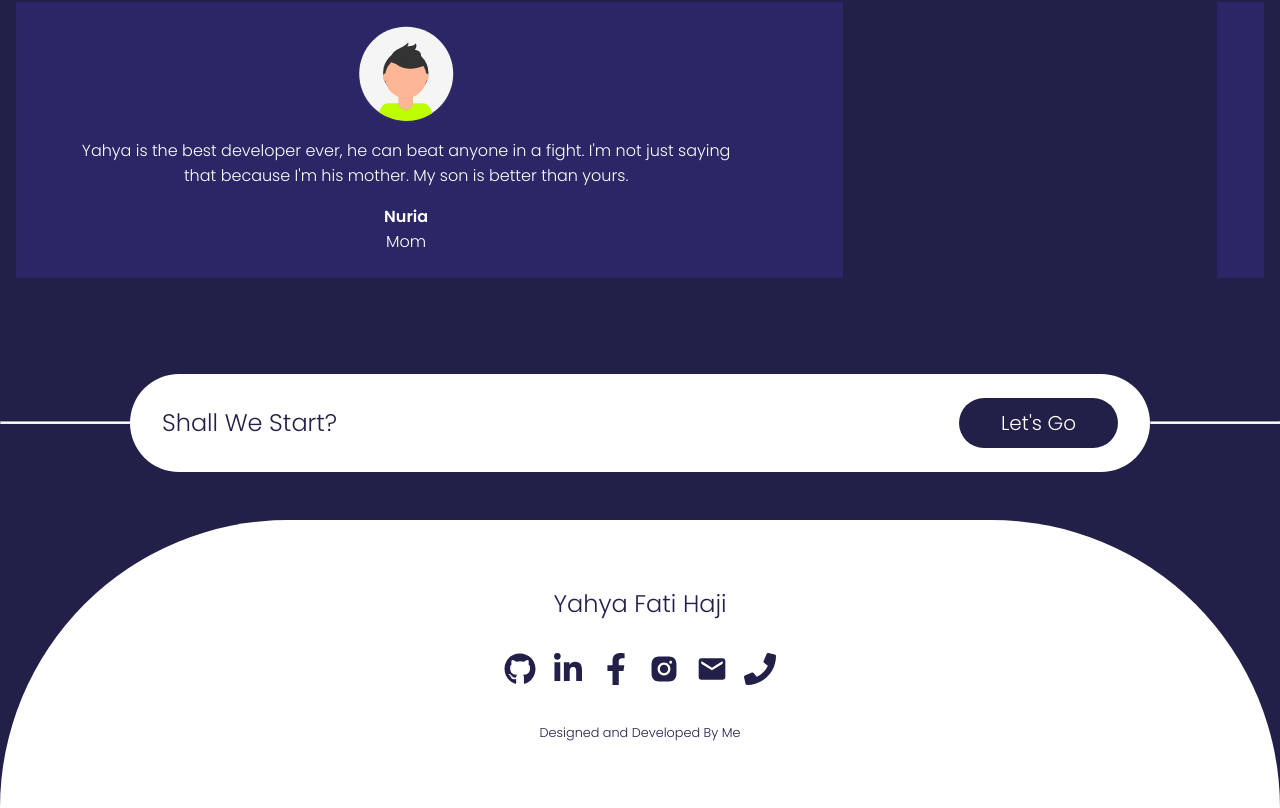
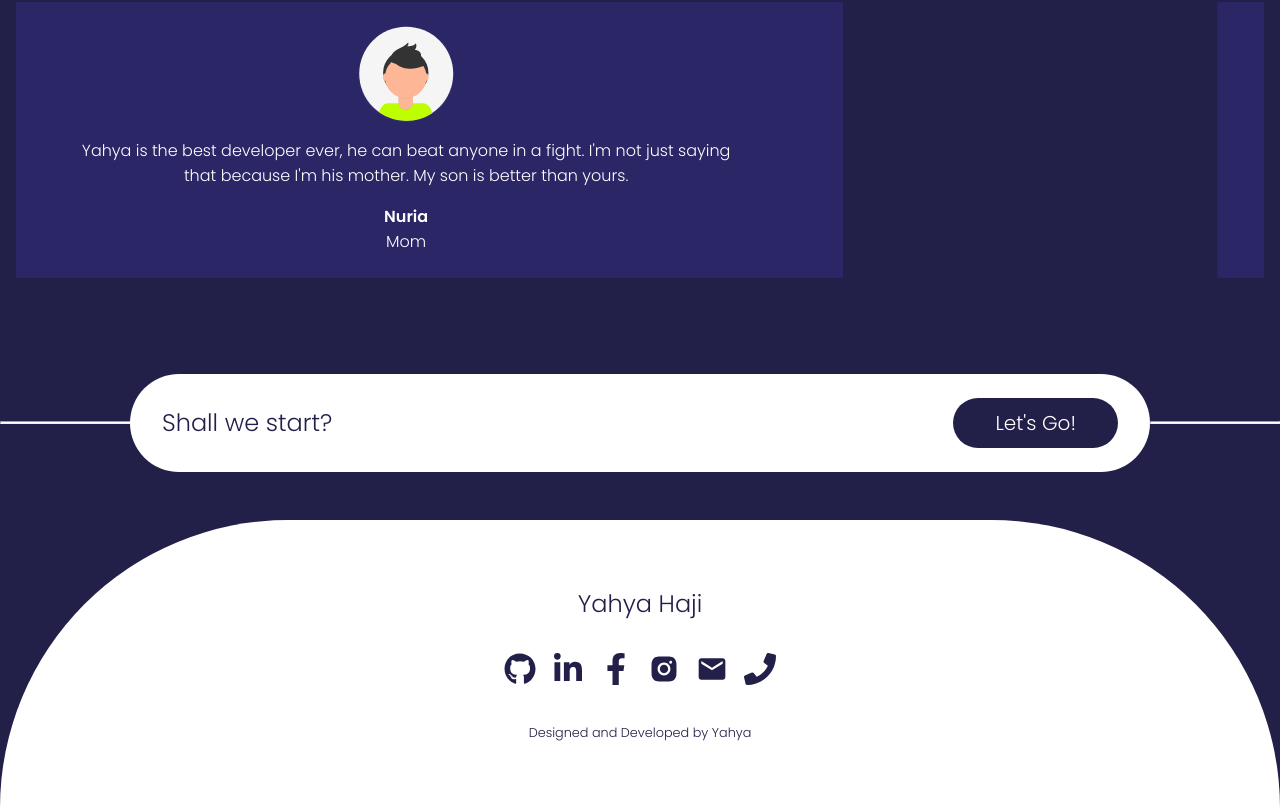
Before and after one commit to yahyafati/portfolio-vite, a React (Vite) app: page / in a window 1280 px wide. Shown: the part 2486-3294 px from the top of the page. Built offline with nearby package versions, Linux system fonts and the light colour scheme; the HTML template or start-up script is replaced by a standard one.

Commit message:
Localized shall we and footer

```diff
--- a/src/component/landingPage/contact/Contact.tsx
+++ b/src/component/landingPage/contact/Contact.tsx
@@ -1,13 +1,26 @@
 import SocialMediaIcons from './SocialMediaIcons';
 
 import style from './style.module.scss';
+import { FormattedMessage, useIntl } from 'react-intl';
 
 const Contact = () => {
+    const intl = useIntl();
+    const fullName =
+        intl.formatMessage({ id: 'firstName' }) +
+        ' ' +
+        intl.formatMessage({ id: 'lastName' });
     return (
         <footer id="contactSection" className={style.contactSection}>
-            <h2 className={style.name}>Yahya Fati Haji</h2>
+            <h2 className={style.name}>{fullName}</h2>
             <SocialMediaIcons />
-            <h6 className={style.credit}>Designed and Developed By Me</h6>
+            <h6 className={style.credit}>
+                <FormattedMessage
+                    id="landing.footer.credit"
+                    values={{
+                        designer: intl.formatMessage({ id: 'firstName' }),
+                    }}
+                />
+            </h6>
         </footer>
     );
 };
--- a/src/component/landingPage/shallWe/ShallWe.tsx
+++ b/src/component/landingPage/shallWe/ShallWe.tsx
@@ -1,14 +1,19 @@
 import { Link } from 'react-router-dom';
 
 import style from './style.module.scss';
+import { FormattedMessage } from 'react-intl';
 
 const ShallWe = () => {
     return (
         <div id="shallWeSection" className={style.shallWeSection}>
             <hr className={style.hLine} />
             <Link to={'/contact'} className={style.textContainer}>
-                <h4 className={style.shallWe}>Shall We Start?</h4>
-                <p className={style.letsGo}>Let's Go</p>
+                <h4 className={style.shallWe}>
+                    <FormattedMessage id="landing.shallWe.title" />
+                </h4>
+                <p className={style.letsGo}>
+                    <FormattedMessage id="landing.shallWe.button" />
+                </p>
             </Link>
             <hr className={style.hLine} />
         </div>
--- a/src/locales/en.json
+++ b/src/locales/en.json
@@ -64,6 +64,13 @@
         "base": "{kindWords} I've received over the years",
         "kindWords": "Kind Words"
       }
+    },
+    "shallWe": {
+      "title": "Shall we start?",
+      "button": "Let's Go!"
+    },
+    "footer": {
+      "credit": "Designed and Developed by {designer}"
     }
   },
   "contact": {
--- a/src/locales/tr.json
+++ b/src/locales/tr.json
@@ -64,6 +64,13 @@
         "base": "{kindWords} I've received over the years",
         "kindWords": "Kind Words"
       }
+    },
+    "shallWe": {
+      "title": "Shall we start?",
+      "button": "Let's Go!"
+    },
+    "footer": {
+      "credit": "Designed and Developed by {designer}"
     }
   },
   "contact": {
```
